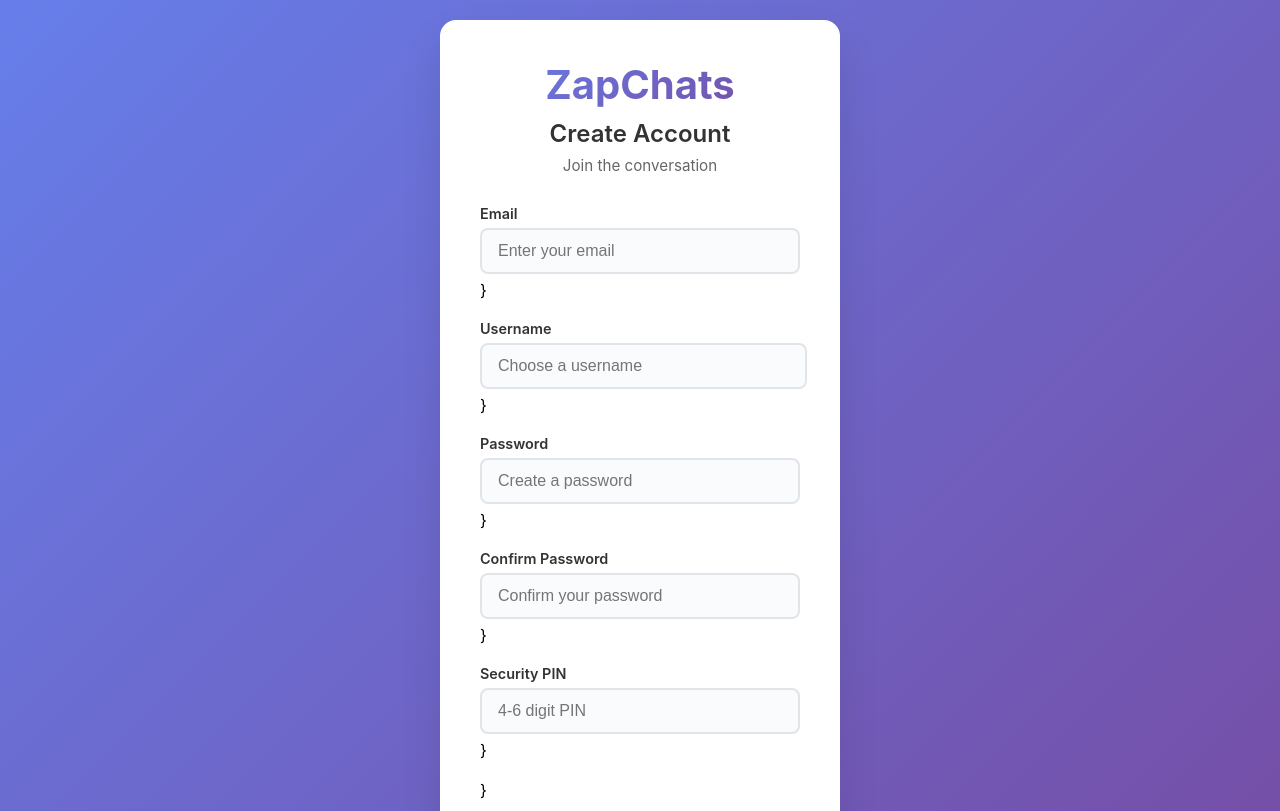
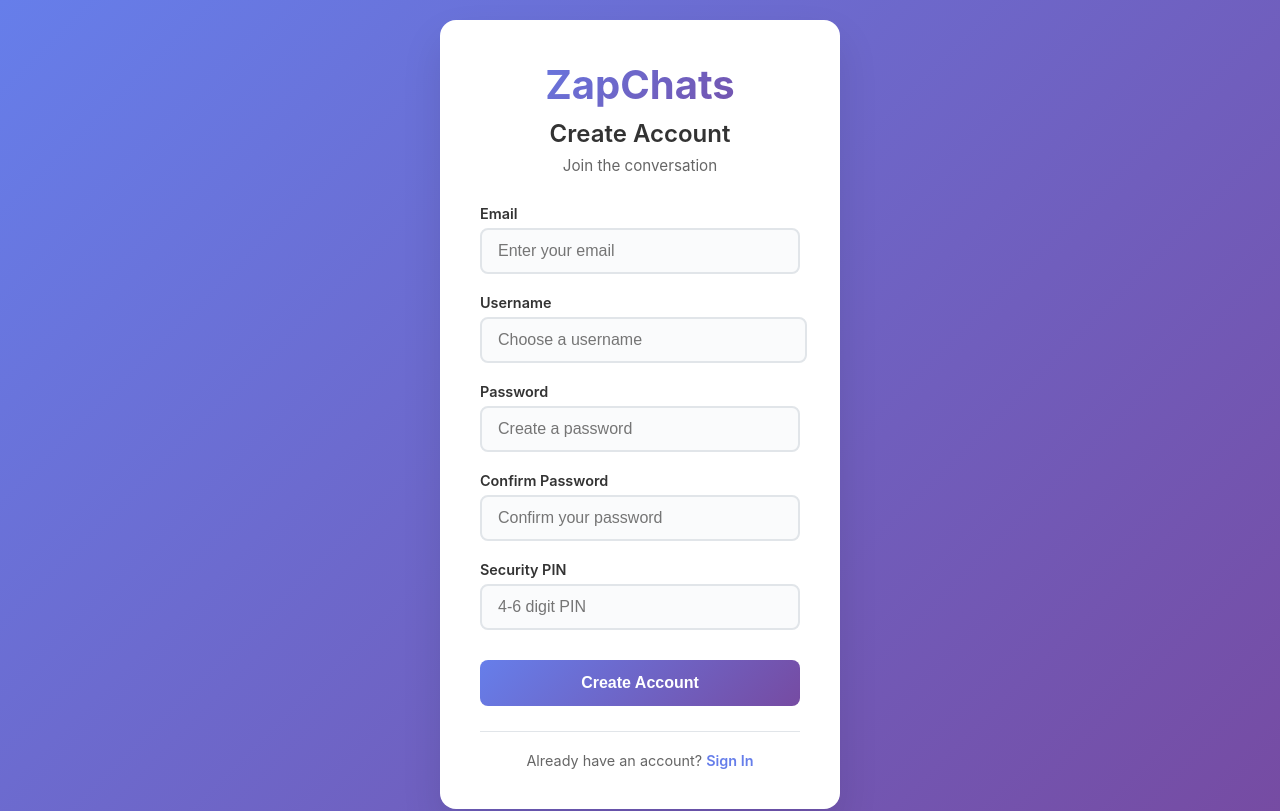
Before and after one commit to Chamod-alt/Zapchat-app, a React (Create React App) app: page /register in a window 1280 px wide. Shown: the top 811 px of the page. Built offline with nearby package versions, Linux system fonts and the light colour scheme; no server answers.

Commit message:
remove a error

```diff
--- a/src/components/Login.js
+++ b/src/components/Login.js
@@ -104,7 +104,7 @@ export default function Login() {
               required
             />
             {errors.email && <span className="error-message">{errors.email}</span>}
-            }
+
           </div>
 
           <div className="form-group">
@@ -120,11 +120,11 @@ export default function Login() {
               required
             />
             {errors.password && <span className="error-message">{errors.password}</span>}
-            }
+
           </div>
 
           {errors.submit && <div className="error-message submit-error">{errors.submit}</div>}
-          }
+
 
           <button
             type="submit"
--- a/src/components/Register.js
+++ b/src/components/Register.js
@@ -145,7 +145,7 @@ export default function Register() {
               required
             />
             {errors.email && <span className="error-message">{errors.email}</span>}
-            }
+
           </div>
 
           <div className="form-group">
@@ -164,7 +164,7 @@ export default function Register() {
               {getUsernameStatus()}
             </div>
             {errors.username && <span className="error-message">{errors.username}</span>}
-            }
+
           </div>
 
           <div className="form-group">
@@ -180,7 +180,7 @@ export default function Register() {
               required
             />
             {errors.password && <span className="error-message">{errors.password}</span>}
-            }
+
           </div>
 
           <div className="form-group">
@@ -196,7 +196,7 @@ export default function Register() {
               required
             />
             {errors.confirmPassword && <span className="error-message">{errors.confirmPassword}</span>}
-            }
+
           </div>
 
           <div className="form-group">
@@ -213,11 +213,11 @@ export default function Register() {
               required
             />
             {errors.pin && <span className="error-message">{errors.pin}</span>}
-            }
+
           </div>
 
           {errors.submit && <div className="error-message submit-error">{errors.submit}</div>}
-          }
+
 
           <button
             type="submit"
```
